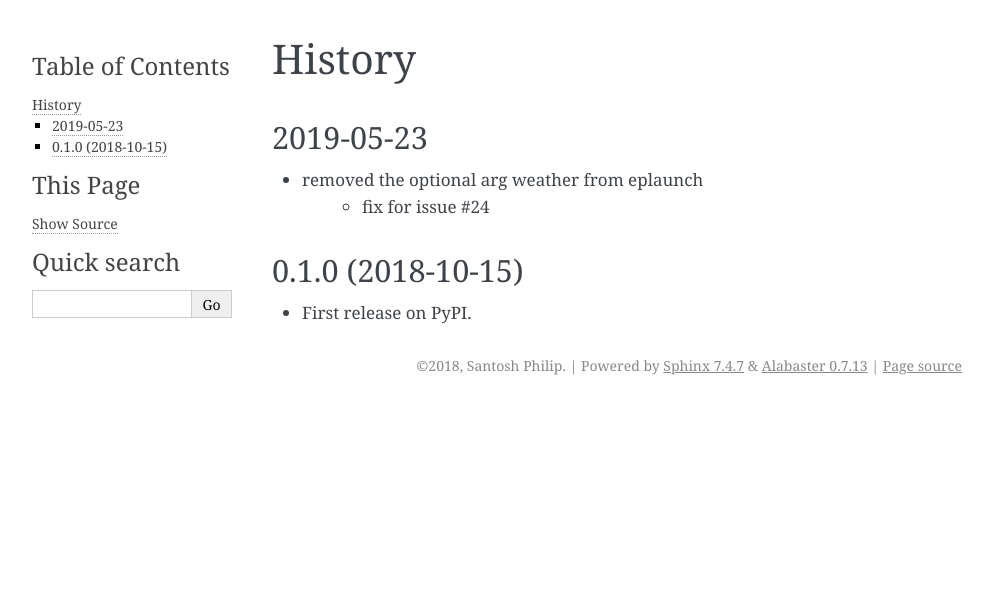
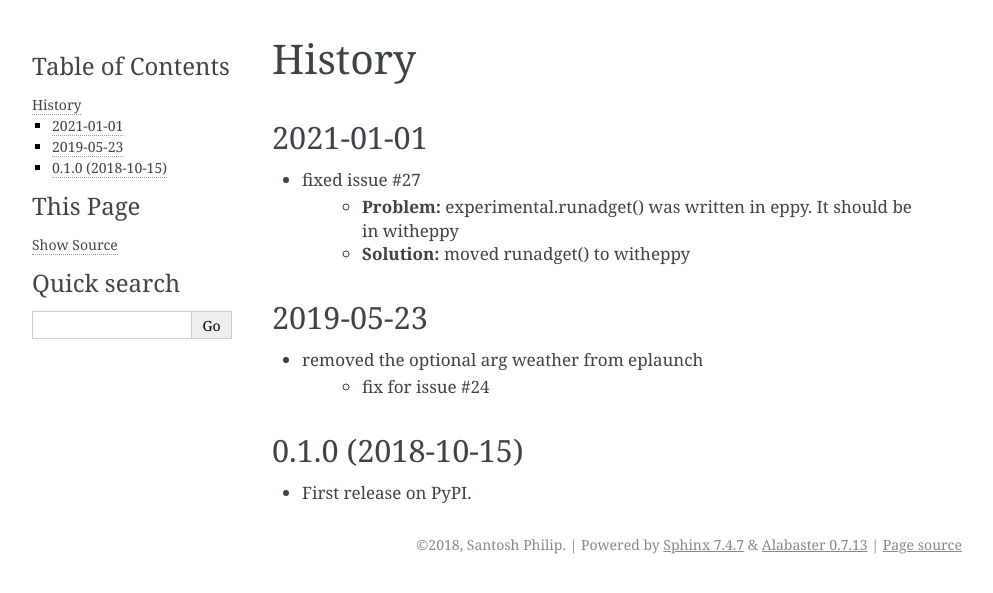
Before and after one commit to pyenergyplus/witheppy, a Sphinx documentation site: the page built from docs/history.rst, in a window 1280 px wide. Shown: the top 593 px of the page, without its empty margins (148-1141 px from the left). Built offline with Sphinx 7.4.7, drawn with Linux system fonts in a browser that asks for light colours.

Commit message:
fixed issue #27
**Problem:** experimental.runadget() was written in eppy. It should be in witheppy
**Solution:** moved runadget() to witheppy

```diff
--- a/HISTORY.rst
+++ b/HISTORY.rst
@@ -1,6 +1,13 @@
 =======
 History
 =======
+
+2021-01-01
+----------
+
+- fixed issue #27
+    - **Problem:** experimental.runadget() was written in eppy. It should be in witheppy
+    - **Solution:** moved runadget() to witheppy
 
 2019-05-23
 ----------
--- a/docs/index.rst
+++ b/docs/index.rst
@@ -9,7 +9,7 @@ Welcome to witheppy's documentation!
    installation
    usage
    userdocs
-   for_ipython
+   runandget
    modules
    contributing
    authors
--- a/requirements.txt
+++ b/requirements.txt
@@ -1 +1,3 @@
-eppy
+# eppy
+# pip install -e ../eppy
+-e ../eppy
```
Also changed, not shown: docs/witheppy.rst (+16 -0 lines), notes.txt (+18 -0 lines), docs/for_ipython.ipynb (deleted), docs/runandget.ipynb (added), 2 other files.
